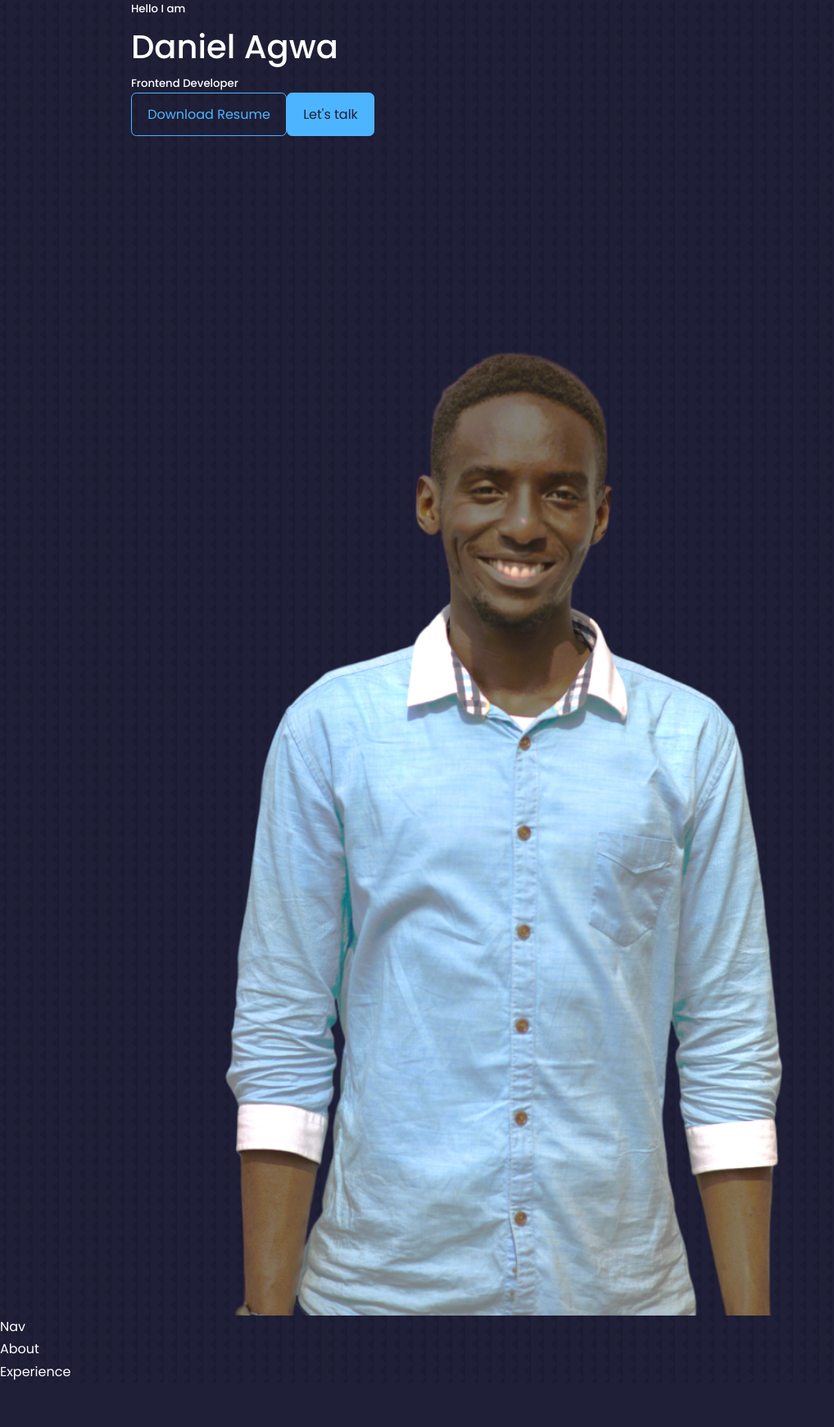
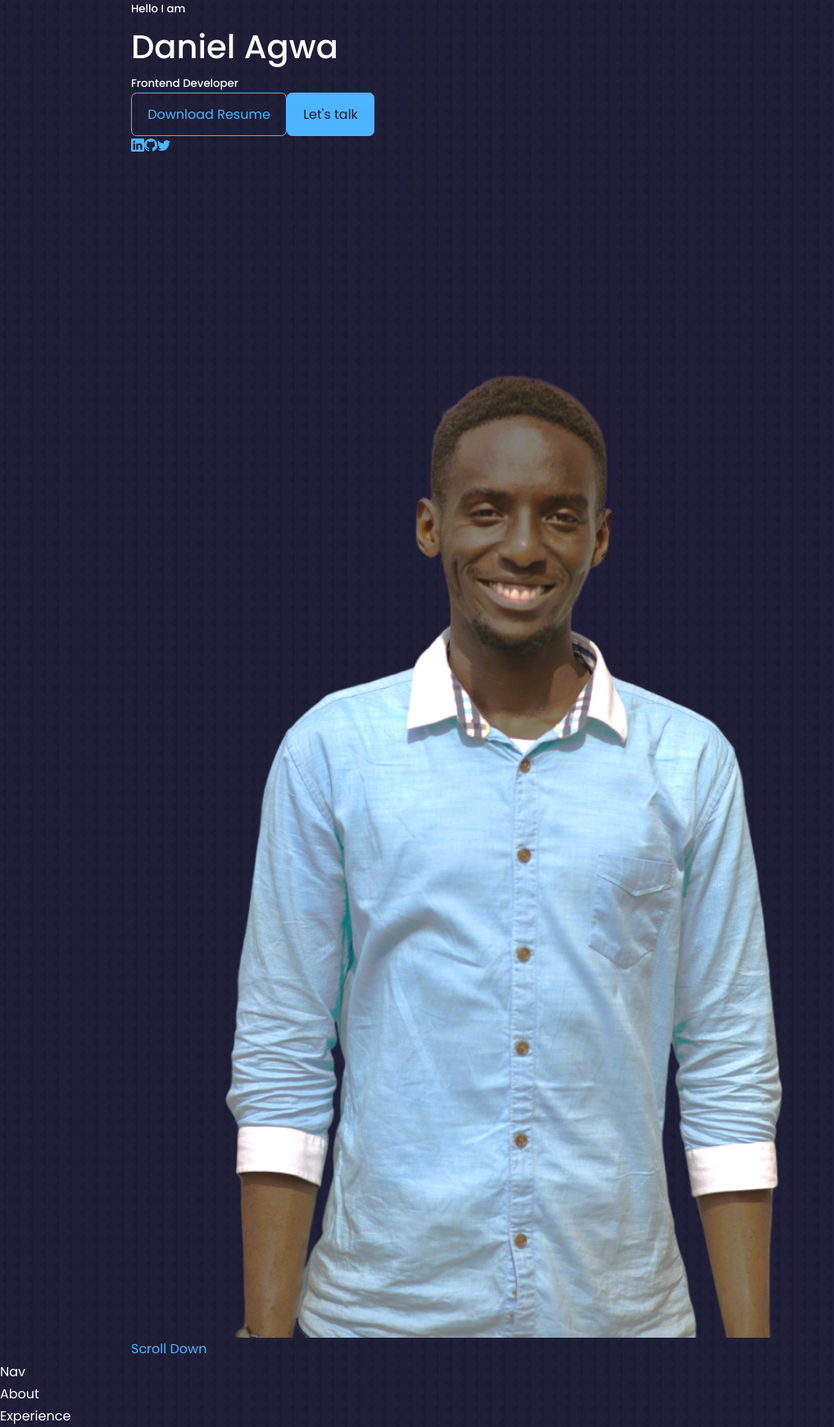
Before and after one commit to agwadan/agwa, a React (Vite) app: page / in a window 1280 px wide. Shown: the whole page at 82% size, without its empty margins (0-1018 px from the left). Before the commit the page ends 1687 px from the top, so only its background shows below. Built offline with nearby package versions, Linux system fonts and the light colour scheme.

Commit message:
Add Social links

```diff
--- a/package.json
+++ b/package.json
@@ -8,7 +8,8 @@
   },
   "dependencies": {
     "react": "^17.0.0",
-    "react-dom": "^17.0.0"
+    "react-dom": "^17.0.0",
+    "react-icons": "^4.8.0"
   },
   "devDependencies": {
     "@vitejs/plugin-react-refresh": "^1.3.1",
--- a/src/components/CTA.jsx
+++ b/src/components/header/CTA.jsx
@@ -1,5 +1,5 @@
 import React from 'react';
-import Resume from '../../assets/Resume_Daniel_Agwa.pdf';
+import Resume from '../../../assets/Resume_Daniel_Agwa.pdf';
 
 const CTA = () => {
   return (
--- /dev/null
+++ b/src/components/header/HeaderSocials.jsx
@@ -0,0 +1,14 @@
+import React from 'react';
+import { BsLinkedin, BsGithub, BsTwitter } from 'react-icons/bs';
+
+const HeaderSocials = () => {
+  return (
+    <div className='header__socials'>
+      <a href="https://www.linkedin.com/in/daniel-agwa-1019ab133/" target='_blank'><BsLinkedin /></a>
+      <a href="https://github.com/agwadan" target='_blank'><BsGithub /></a>
+      <a href="https://twitter.com/agwa___" target='_blank'><BsTwitter /></a>
+    </div>
+  )
+}
+
+export default HeaderSocials;
--- a/src/components/header/index.jsx
+++ b/src/components/header/index.jsx
@@ -1,6 +1,7 @@
 import React from 'react';
-import CTA from '../CTA';
+import CTA from './CTA';
 import ProfileImg from '../../../assets/images/profile.png'
+import HeaderSocials from './HeaderSocials';
 
 const Header = () => {
   return (
@@ -9,10 +10,15 @@ const Header = () => {
         <h5>Hello I am</h5>
         <h1>Daniel Agwa</h1>
         <h5>Frontend Developer</h5>
-        <CTA />
+        <CTA />{/* Call to action */}
+        <HeaderSocials />
         <div className="profile-img">
           <img src={ProfileImg} alt="" />
         </div>
+
+        <a href="#contact" className="scroll__down">
+          Scroll Down
+        </a>
       </div>
     </header>
   )
```
Also changed, not shown: 1 other file (tests, documents, lock files or other folders).
